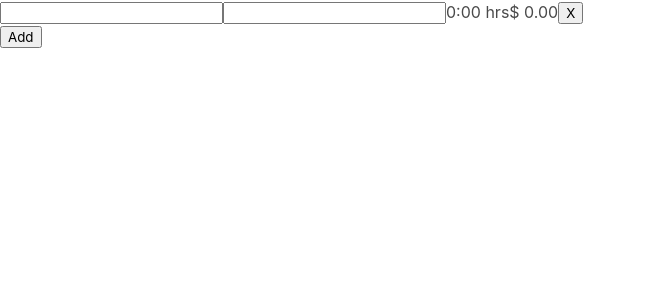
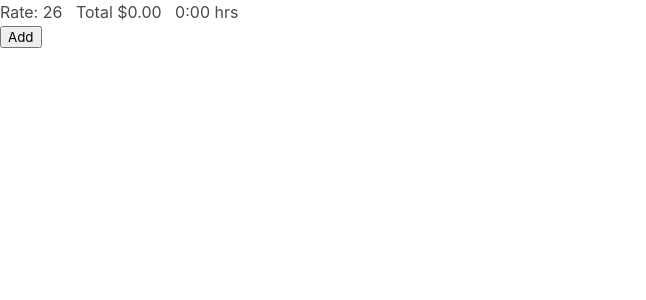
Before and after one commit to gwillz/time-calculator, a React app: page / in a window 1280 px wide. Shown: the top 300 px of the page, without its empty margins (0-646 px from the left). Built offline with nearby package versions, Linux system fonts and the light colour scheme.

Commit message:
Added app state

```diff
--- /dev/null
+++ b/src/app.tsx
@@ -0,0 +1,64 @@
+
+import * as React from 'react'
+import {connect, DispatchProp} from 'react-redux'
+import {Item, State} from './store'
+import {ItemRow} from './item'
+import {formatHours} from './core'
+
+type Props = DispatchProp & {
+    items: Item[];
+    rate: number;
+    minutes: number;
+}
+
+export class App extends React.Component<Props> {
+
+    onAdd = () => {
+        this.props.dispatch({ type: 'ITEM_NEW' });
+    }
+
+    render() {
+        const {items, rate, minutes} = this.props;
+        const amount = (minutes / 60 * rate).toFixed(2);
+        const hours = formatHours(minutes);
+
+        return (
+            <div>
+                <div>
+                    {Object.values(items).map((item, i) => (
+                        <ItemRow
+                            dispatch={this.props.dispatch}
+                            key={i} index={i}
+                            name={item.name}
+                            calc={item.calc}
+                            minutes={item.minutes}
+                            rate={rate}
+                        />
+                    ))}
+                </div>
+                <div>
+                    Rate: {rate} &nbsp; Total ${amount} &nbsp; {hours} hrs
+                </div>
+                <button
+                    type='button'
+                    onClick={this.onAdd}>
+                    Add
+                </button>
+            </div>
+        )
+    }
+}
+
+export function Loader() {
+    return (
+        <div>
+            Loading...
+        </div>
+    )
+}
+
+export default connect((state: State) => ({
+    items: state.items,
+    rate: state.rate,
+    minutes: state.minutes,
+}))(App);
--- a/src/index.tsx
+++ b/src/index.tsx
@@ -1,50 +1,14 @@
-
 import * as React from 'react'
 import * as ReactDOM from 'react-dom'
+import {Provider} from 'react-redux'
+import {PersistGate} from 'redux-persist/integration/react'
+import store, {persistor} from './store'
+import App, {Loader} from './app'
 
-import {Item, Props as ItemProps} from './item'
-
-type State = {
-    items: ItemProps[];
-}
-
-class App extends React.Component<{}, State> {
-    constructor(props: {}) {
-        super(props);
-        this.state = {
-            items: [{
-                index: 0
-            }],
-        }
-    }
-
-    onAdd = () => {
-        this.setState(state => (
-            state.items.push({
-                index: state.items.length + 1
-            }), state
-        ))
-    }
-
-    render() {
-        return (
-            <div>
-                {this.state.items.map(item => (
-                    <Item
-                        key={item.index}
-                        index={item.index}
-                        name={item.name}
-                        value={item.value}
-                    />
-                ))}
-                <button
-                    type='button'
-                    onClick={this.onAdd}>
-                    Add
-                </button>
-            </div>
-        )
-    }
-}
-
-ReactDOM.render(<App/>, document.getElementById('root') as HTMLElement);
+ReactDOM.render((
+    // <PersistGate loading={Loader()} persistor={persistor}>
+        <Provider store={store}>
+            <App/>
+        </Provider>
+    // </PersistGate>
+), document.getElementById('root') as HTMLElement);
--- a/src/item.tsx
+++ b/src/item.tsx
@@ -1,56 +1,69 @@
 
 import * as React from 'react'
-
-const RATE = 26.0;
-
+import {connect, DispatchProp} from 'react-redux'
 import {calculate, formatHours} from './core'
 
-export type Props = {
+type Props = DispatchProp & {
     name?: string;
-    value?: string;
+    calc?: string;
     index: number;
+    rate: number;
+    minutes: number;
 }
 
 type State = {
-    [key: string]: string;
+    [name: string]: string;
 }
 
-export class Item extends React.Component<Props, State> {
-    state = {
-        name: '',
-        hours: '',
-        total_hours: '0:00',
-        total_money: '0.00',
-    }
+export class ItemRow extends React.Component<Props, State> {
 
-    static getDerivedStateFromProps(props: Props, state: State) {
-        for (let key in props) {
-            state[key] = props[key];
+    private timer: number;
+
+    constructor(props: Props) {
+        super(props);
+        this.state = {
+            name: props.name || '',
+            calc: props.calc || '',
         }
-        return state;
     }
 
     onInput = (event: React.SyntheticEvent<HTMLInputElement>) => {
         const {name, value} = event.currentTarget;
 
+        if (this.state[name] === value) return;
+
         this.setState({
             [name]: value,
         })
 
-        if (name === 'hours') {
-            const minutes = calculate(value);
-            this.setState({
-                total_hours: formatHours(minutes),
-                total_money: (minutes / 60 * RATE).toFixed(2),
+        window.clearTimeout(this.timer);
+        this.timer = window.setTimeout(() => {
+            const minutes = (name === 'calc')
+            ? calculate(value) : this.props.minutes;
+
+            this.props.dispatch({
+                type: "ITEM_EDIT",
+                index: this.props.index,
+                item: {
+                    [name]: value,
+                    minutes,
+                }
             })
-        }
+        }, 300)
     }
 
     onDelete = () => {
-        console.log('delete', this.props.index);
+        this.props.dispatch({
+            type: 'ITEM_REMOVE',
+            index: this.props.index,
+        })
     }
 
     render() {
+        const {minutes, rate} = this.props;
+        const hours = formatHours(minutes);
+        const amount = (minutes / 60 * rate).toFixed(2);
+
         return (
             <div>
                 <input
@@ -61,15 +74,15 @@ export class Item extends React.Component<Props, State> {
                 />
                 <input
                     type='text'
-                    name='hours'
+                    name='calc'
                     onChange={this.onInput}
-                    value={this.state.hours}
+                    value={this.state.calc}
                 />
                 <span>
-                    {this.state.total_hours} hrs
+                    {hours} hrs
                 </span>
                 <span>
-                    $ {this.state.total_money}
+                    ${amount}
                 </span>
                 <button onClick={this.onDelete}>
                     X
@@ -78,3 +91,5 @@ export class Item extends React.Component<Props, State> {
         )
     }
 }
+
+export default connect()(ItemRow);
--- /dev/null
+++ b/src/store.ts
@@ -0,0 +1,86 @@
+
+import {createStore} from 'redux'
+import {persistReducer, persistStore} from 'redux-persist'
+import local from 'redux-persist/lib/storage'
+
+export interface Item {
+    name: string;
+    calc: string;
+    minutes: number;
+}
+
+export type State = {
+    items: Item[];
+    minutes: number;
+    rate: number;
+}
+
+type Action = {
+    type: 'ITEM_NEW';
+} | {
+    type: 'ITEM_EDIT';
+    index: number;
+    item: Partial<Item>;
+} | {
+    type: 'ITEM_REMOVE';
+    index: number;
+}
+
+const init_state: State = {
+    items: [],
+    minutes: 0,
+    rate: 26,
+}
+
+function reducer(state = init_state, action: Action): State {
+    let items = state.items.slice(0);
+    switch (action.type) {
+        case 'ITEM_NEW':
+            return {
+                ...state,
+                items: (items.push({
+                    name: '',
+                    calc: '',
+                    minutes: 0,
+                }), items)
+            }
+
+        case 'ITEM_EDIT':
+            items[action.index] = {
+                ...items[action.index],
+                ...action.item,
+            }
+
+            return {
+                ...state,
+                items,
+                minutes: items.reduce((sum, item) => sum + item.minutes, 0),
+            }
+
+        case 'ITEM_REMOVE':
+            items.splice(action.index, action.index);
+            return {
+                ...state,
+                items,
+            }
+    }
+    return state;
+}
+
+const persist = {
+    key: 'loutime',
+    storage: local,
+}
+
+export const store = createStore(
+    // persistReducer(persist, reducer),
+    reducer,
+    // @ts-ignore
+    window.__REDUX_DEVTOOLS_EXTENSION__ && window.__REDUX_DEVTOOLS_EXTENSION__(),
+)
+
+export const persistor = persistStore(store);
+
+export type Store = typeof store;
+
+export default store;
```
